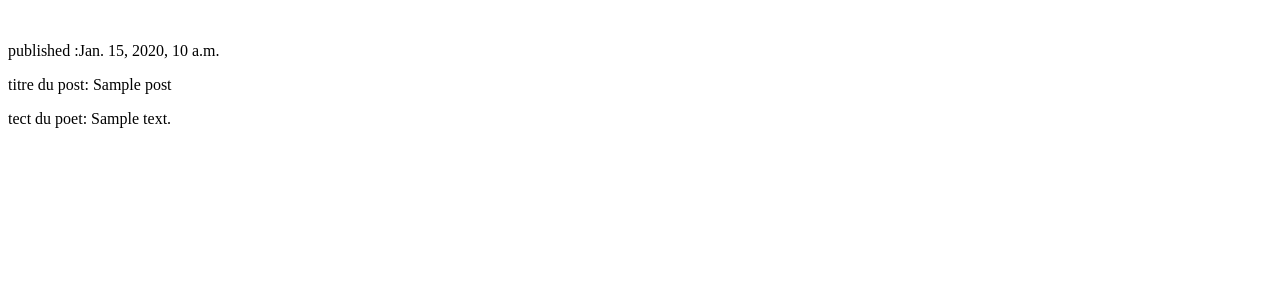
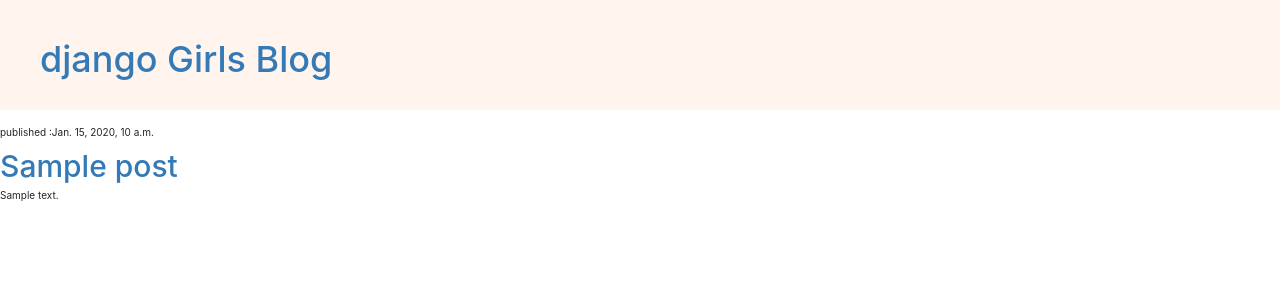
Before and after one commit to mnajjari49/my-first-blog., a Django app: page / in a window 1280 px wide. Shown: the top 300 px of the page. Run offline with Django 3.2, Linux system fonts and the light colour scheme; tables that the repository leaves empty hold one stand-in row (values such as "Sample post"); some libraries are stand-ins or nearby versions.

Commit message:
view model test2

```diff
--- /dev/null
+++ b/mysite/blog/static/css/blog.css
@@ -0,0 +1,26 @@
+h1 a, h2, h3, h4 a, h5, h6 {
+    margin-top: 0;
+    margin-bottom: 0.5rem;
+  }
+  p {
+    margin-top: 0;
+    margin-bottom: 1rem;
+  }
+
+
+    body {
+        margin: 0;
+        font-family: "Merriweather", -apple-system, BlinkMacSystemFont, "Segoe UI", Roboto, "Helvetica Neue", Arial, "Noto Sans", sans-serif, "Apple Color Emoji", "Segoe UI Emoji", "Segoe UI Symbol", "Noto Color Emoji";
+        font-size: 1rem;
+        font-weight: 400;
+        line-height: 1.5;
+        color: hsl(15, 5%, 15%);
+        text-align: left;
+        background-color: #fff;
+      }
+
+.post-header{
+    background-color: seashell;
+    margin-top: 0px;
+    padding: 20px 20px 20px 40px;
+}
--- a/mysite/blog/templates/blog/post_list.html
+++ b/mysite/blog/templates/blog/post_list.html
@@ -1,13 +1,27 @@
-<!DOCTYPE html>
+{% load static %}
 <html>
+    <head>
+        <link href="https://cdnjs.cloudflare.com/ajax/libs/jquery/3.5.1/jquery.min.js">
+        <link href="https://stackpath.bootstrapcdn.com/bootstrap/4.5.0/js/bootstrap.bundle.min.js">
+        <link href="https://fonts.googleapis.com/css2?family=Open+Sans:wght@300&display=swap" rel="stylesheet">
+
+        <link rel="stylesheet" href="//maxcdn.bootstrapcdn.com/bootstrap/3.2.0/css/bootstrap.min.css">
+        <link rel="stylesheet" href="//maxcdn.bootstrapcdn.com/bootstrap/3.2.0/css/bootstrap-theme.min.css">
+
+        <link rel="stylesheet" href="{% static 'css/blog.css' %}">
+</head>
     <body>
 
+        <div class="post-header">
+            <h1><a href="/">django Girls Blog</a> </h1>
+        </div>
+
         {% for post in posts %}
-            <div>
+            <div class="post" >
                 <br>
                 <p>published :{{ post.published_date }}</p>
-                  <p>titre du post: {{ post.title }}</p>
-                  <p>tect du poet: {{ post.text |linebreaksbr }}</p>
+                  <h2><a href="">{{ post.title }}</a></h2>
+                  <p>  {{ post.text |linebreaksbr }}</p>
                </div>
 
         {% endfor %}
```
